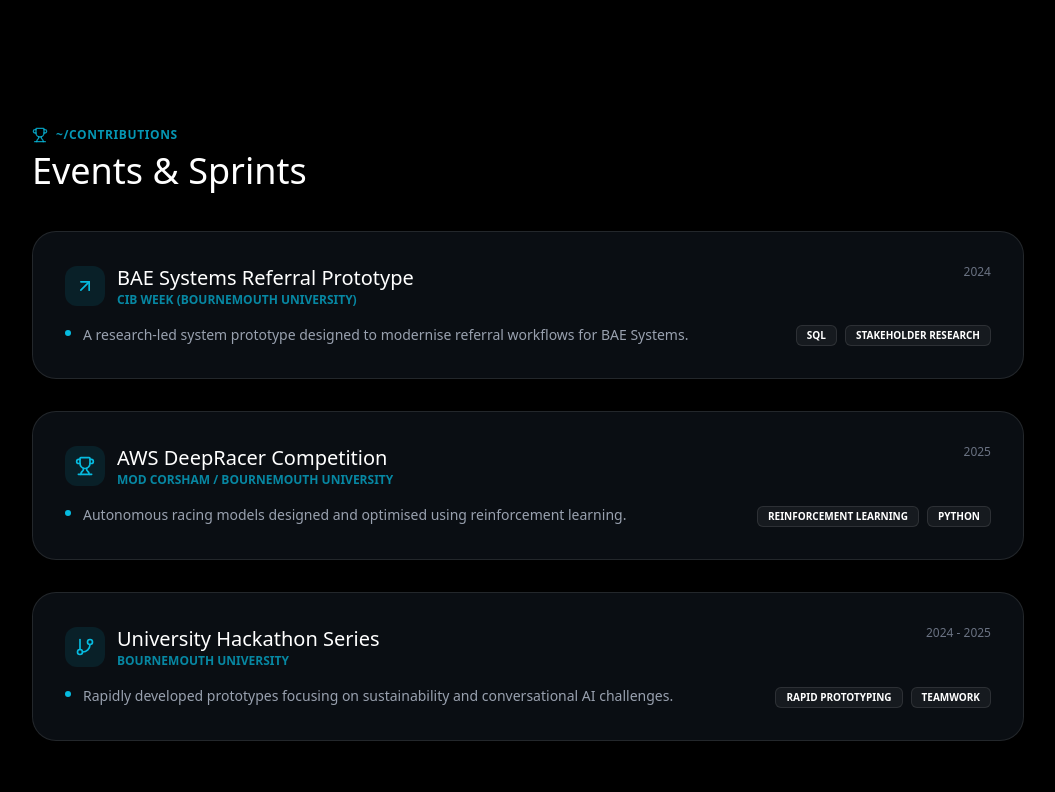
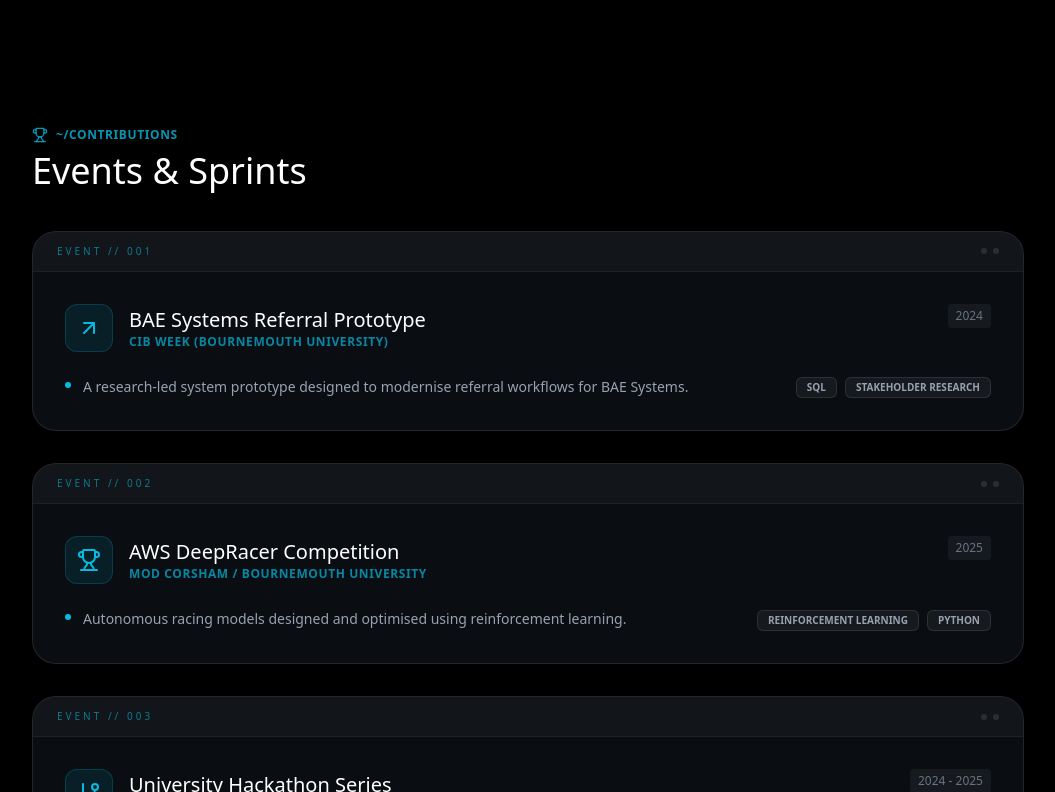
Before and after one commit to realsteel1770/Portfolio-Builder, a React (Vite) app: page / in a window 1280 px wide. Shown: the part 2008-2800 px from the top of the page, without its empty margins (112-1167 px from the left). Built offline with nearby package versions, Linux system fonts and the light colour scheme.

Commit message:
feat: implement blueprint-module UI for events and skills

```diff
--- a/client/src/components/home/EventsSection.jsx
+++ b/client/src/components/home/EventsSection.jsx
@@ -7,25 +7,47 @@
 export function EventsSection({ onSelectProject }) {
   return (
     <section id="Events" className="mt-32 scroll-mt-32">
-      <SectionHeading kicker="~/Contributions" title="Events & Sprints" icon={<Trophy className="w-4 h-4" />} />
+      <SectionHeading
+        kicker="~/Contributions"
+        title="Events & Sprints"
+        icon={<Trophy className="w-4 h-4" />}
+      />
       <div className="grid md:grid-cols-1 gap-8">
         {SPRINTS.map((s, idx) => (
           <Card
             key={idx}
             onClick={() => onSelectProject(s)}
-            className="glass border-white/5 bg-white/[0.02] p-8 rounded-3xl relative overflow-hidden group hover:bg-white/[0.04] transition-all cursor-pointer"
+            className="glass border-white/5 bg-white/[0.02] p-0 rounded-3xl relative overflow-hidden group hover:bg-white/[0.04] transition-all cursor-pointer"
           >
+            {/* 1. The Blueprint Header - Now properly separated */}
+            <div className="flex items-center justify-between px-6 py-3 border-b border-white/5 bg-white/[0.03]">
+              <span className="text-[10px] font-mono tracking-[0.3em] text-primary/60 uppercase">
+                Event // 00{idx + 1}
+              </span>
+              <div className="flex gap-1.5">
+                <div className="w-1.5 h-1.5 rounded-full bg-white/10 group-hover:bg-primary/40 transition-colors" />
+                <div className="w-1.5 h-1.5 rounded-full bg-white/10" />
+              </div>
+            </div>
+
+            {/* 2. Content Area */}
+            <div className="p-8">
               <div className="flex flex-col md:flex-row justify-between gap-6">
                 <div className="flex-1">
-                <div className="flex items-center gap-3 mb-4">
-                  <div className="h-10 w-10 rounded-xl bg-primary/10 flex items-center justify-center">
-                    <s.icon className="h-5 w-5 text-primary" />
+                  <div className="flex items-center gap-4 mb-6">
+                    <div className="h-12 w-12 rounded-xl bg-primary/10 flex items-center justify-center border border-primary/20">
+                      <s.icon className="h-6 w-6 text-primary" />
                     </div>
                     <div>
-                    <h3 className="text-xl font-serif text-white group-hover:text-primary transition-colors">{s.title}</h3>
-                    <p className="text-xs text-primary/70 font-mono font-bold uppercase">{s.company}</p>
+                      <h3 className="text-xl font-serif text-white group-hover:text-primary transition-colors">
+                        {s.title}
+                      </h3>
+                      <p className="text-xs text-primary/70 font-mono font-bold uppercase tracking-wider">
+                        {s.company}
+                      </p>
                     </div>
                   </div>
+
                   <ul className="space-y-3 text-sm text-gray-400">
                     {s.bullets.map((b, i) => (
                       <li key={i} className="flex gap-3 leading-relaxed">
@@ -35,18 +57,29 @@
                     ))}
                   </ul>
                 </div>
+
                 <div className="flex flex-col items-end justify-between">
-                <span className="text-xs font-mono text-gray-500">{s.year}</span>
+                  <span className="text-xs font-mono text-gray-500 bg-white/5 px-2 py-1 rounded">
+                    {s.year}
+                  </span>
                   <div className="flex gap-2 mt-4 md:mt-0">
-                  {s.tags.map(t => (
-                    <Badge key={t} variant="secondary" className="bg-white/5 border-white/10 text-[10px] uppercase font-mono">{t}</Badge>
+                    {s.tags.map((t) => (
+                      <Badge
+                        key={t}
+                        variant="secondary"
+                        className="bg-white/5 border-white/10 text-[10px] uppercase font-mono text-gray-400"
+                      >
+                        {t}
+                      </Badge>
                     ))}
                   </div>
                 </div>
               </div>
+            </div>
 
-            <div className="absolute bottom-4 right-8 opacity-0 group-hover:opacity-100 transition-opacity flex items-center text-[10px] font-mono text-primary uppercase tracking-widest">
-              <ArrowUpRight className="ml-1 h-3 w-3" />
+            {/* 3. Interactive Hint */}
+            <div className="absolute bottom-4 right-8 opacity-0 group-hover:opacity-100 transition-all transform translate-y-1 group-hover:translate-y-0 flex items-center text-[10px] font-mono text-primary uppercase tracking-widest">
+              view_details <ArrowUpRight className="ml-1 h-3 w-3" />
             </div>
           </Card>
         ))}
--- a/client/src/components/home/SkillsSection.jsx
+++ b/client/src/components/home/SkillsSection.jsx
@@ -6,15 +6,37 @@
 export function SkillsSection() {
   return (
     <section id="skills" className="mt-32 scroll-mt-32">
-      <SectionHeading kicker="TOOLKIT" title="Technical Skills" icon={<Brain className="h-4 w-4" />} />
-      <div className="grid md:grid-cols-3 gap-8">
-        {SKILLS.map((s) => (
+      <SectionHeading
+        kicker="TOOLKIT"
+        title="Technical Skills"
+        icon={<Brain className="h-4 w-4" />}
+      />
+      <div className="grid md:grid-cols-2 lg:grid-cols-3 gap-6">
+        {SKILLS.map((s, idx) => (
           <Card
             key={s.label}
-            className="folder-card glass p-6 border-white/10 bg-white/5 transition-transform hover:-translate-y-2"
+            className="group relative overflow-hidden glass border-white/5 bg-white/[0.02] p-0 transition-all duration-300 hover:border-primary/30 hover:bg-white/[0.04]"
           >
-            <h4 className="text-lg font-bold text-primary">{s.label}</h4>
-            <p className="text-sm text-gray-400 mt-2">{s.detail}</p>
+            {/* Technical Header */}
+            <div className="flex items-center justify-between px-4 py-2 border-b border-white/5 bg-white/[0.03]">
+              <span className="text-[9px] font-mono tracking-widest text-primary/50 uppercase">
+                Skill_Node // 0{idx + 1}
+              </span>
+              <div className="w-1.5 h-1.5 rounded-full bg-primary/20 group-hover:bg-primary transition-colors" />
+            </div>
+
+            {/* Content */}
+            <div className="p-6">
+              <h4 className="text-lg font-bold text-white group-hover:text-primary transition-colors">
+                {s.label}
+              </h4>
+              <p className="text-sm text-gray-400 mt-2 leading-relaxed font-light">
+                {s.detail}
+              </p>
+            </div>
+
+            {/* Decorative Corner (Optional subtle touch) */}
+            <div className="absolute bottom-0 right-0 w-8 h-8 bg-gradient-to-br from-transparent via-transparent to-primary/5 pointer-events-none" />
           </Card>
         ))}
       </div>
```
Lines whose indentation alone changed are shown as unchanged.
